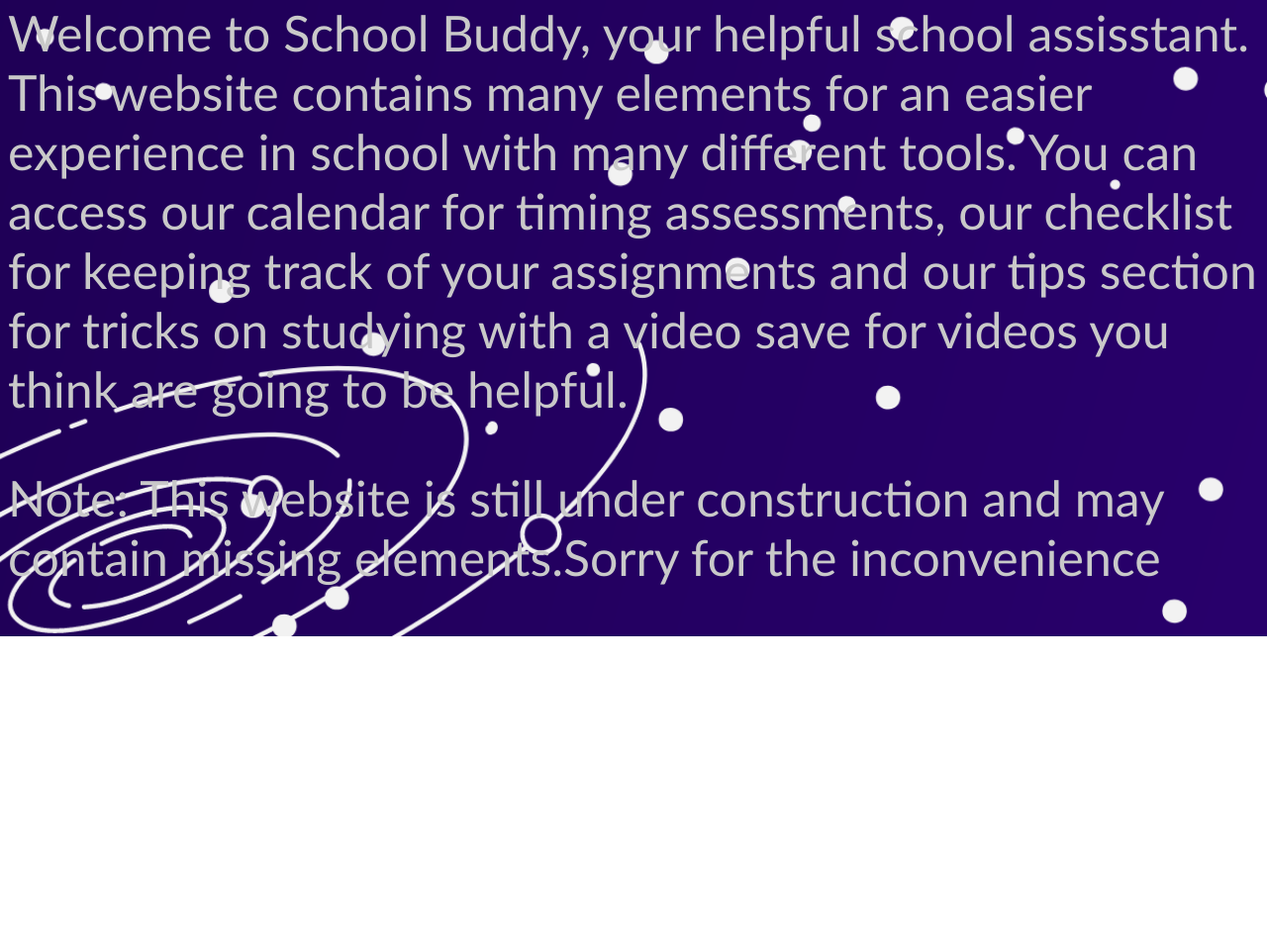
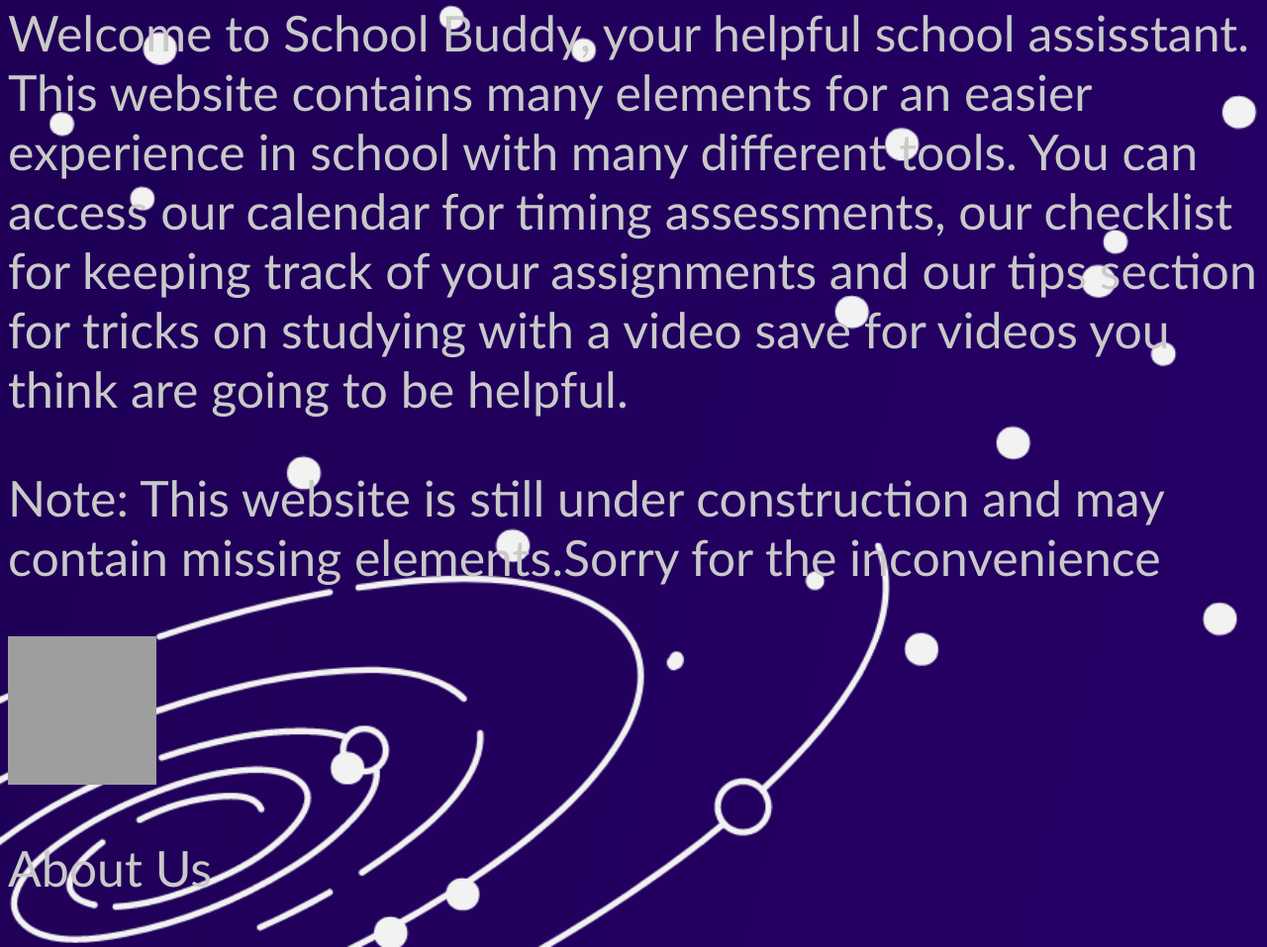
Before and after one commit to Seth-Paolo/Milestone-2, a plain HTML site: page Lithium_DelaCruz_1stQtrProj_v1/About Page/About Us.html in a window 1280 px wide. Shown: the part 197-1154 px from the top of the page at 99% size. Before the commit the page ends 840 px from the top, so only its background shows below. Drawn offline with Linux system fonts and the light colour scheme; grey boxes are pictures that could not be loaded.

Commit message:
Update About Us.html

```diff
--- a/Lithium_DelaCruz_1stQtrProj_v1/About Page/About Us.html
+++ b/Lithium_DelaCruz_1stQtrProj_v1/About Page/About Us.html
@@ -4,13 +4,6 @@
 	<head>
 		<meta charset="utf-8">
 		<title>Project Flat Layout (Milestone 2)</title>
-		<style>
-			body{
-
-				color: White;
-			}
-
-		</style>
 	</head>
 
 	<body>
@@ -20,5 +13,10 @@
 		tips section for tricks on studying with a video save for videos you think are going to be helpful.</p>
 
 		<p> Note: This website is still under construction and may contain missing elements.Sorry for the inconvenience</p>
+
+		<a href = "https://seth-paolo.github.io/Milestone-2/Lithium_DelaCruz_1stQtrProj_v1/index.html">
+				<img src = "https://www.iconpacks.net/icons/2/free-home-icon-2502.png" width="150"
+				height="150" >
+			</a><p>About Us</p>
 	</body>
 </html>
```
